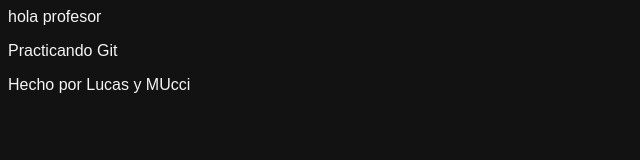
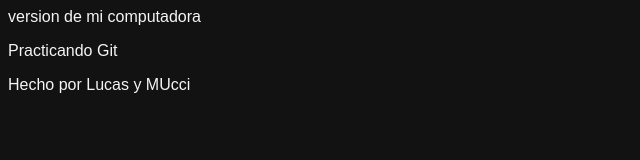
Before and after one commit to Lucaspro14/practica-git, a plain HTML site: page index.html in a window 1280 px wide. Shown: the whole page, without its empty margins (0-640 px from the left). Drawn offline with Linux system fonts and the light colour scheme.

Commit message:
camboe h1 desde mi computadora

```diff
--- a/index.html
+++ b/index.html
@@ -7,7 +7,7 @@
     <link rel="stylesheet" href="css/estilos.css">
 </head>
 <body>
-    hola profesor
+    version de mi computadora
     <p>Practicando Git</p>
     <footer>Hecho por Lucas y MUcci</footer>
 </body>
```
